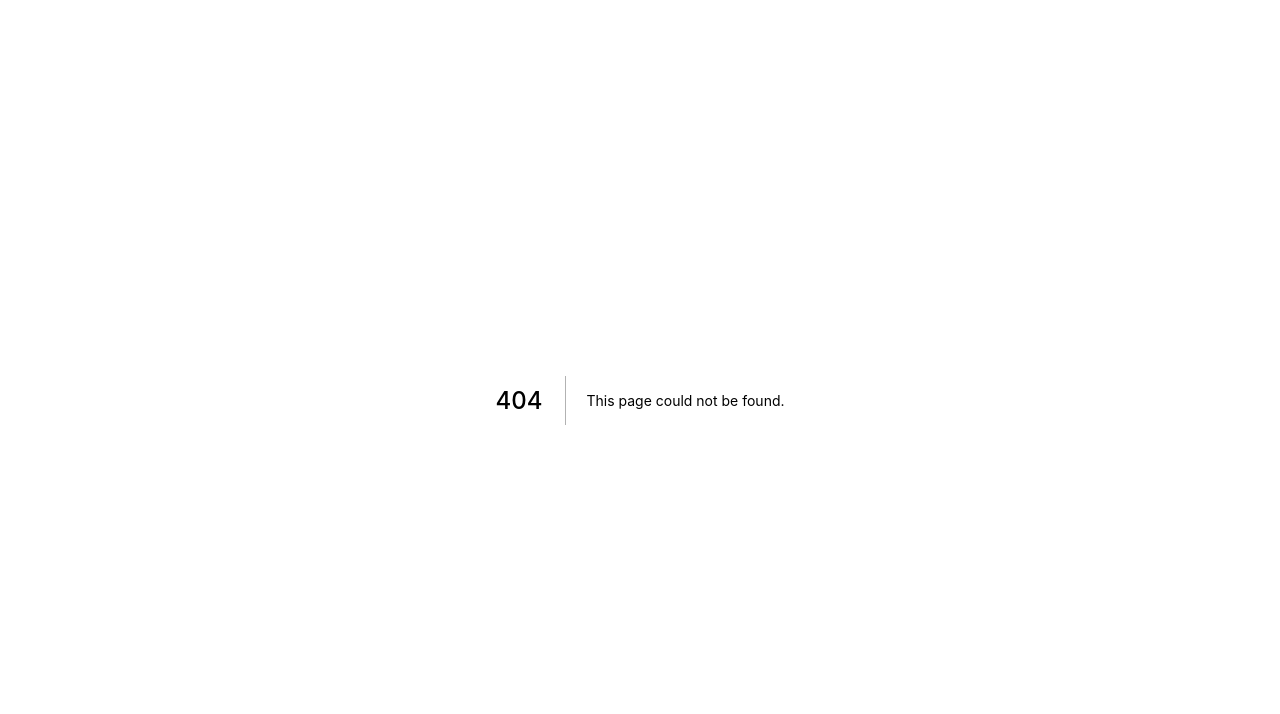
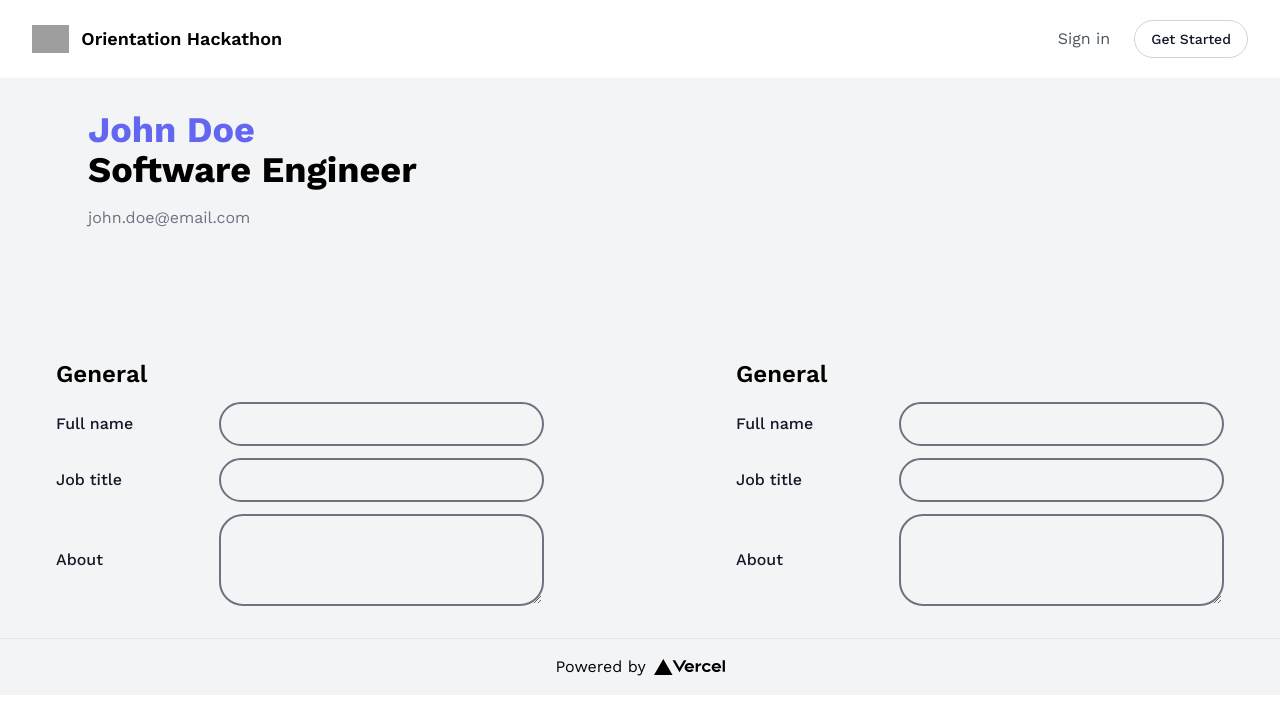
Before and after one commit to HaresMahmood/portfoolio, a Next.js app: page /form in a window 1280 px wide. Before the commit this address had no page. Shown: the top 714 px of the page. Built offline with nearby package versions, Linux system fonts and the light colour scheme; no server answers; grey boxes are pictures that could not be loaded.

Commit message:
Add Profile page.

```diff
--- /dev/null
+++ b/pages/form.js
@@ -0,0 +1,77 @@
+import Head from 'next/head';
+import Header from '../components/header';
+import Image from '../components/image';
+
+const Form = () => {
+    return (
+        <div className="bg-gray-100 flex flex-col items-center justify-center">
+            <Head>
+              <title> Orientation Hackathon </title>
+              <link rel="icon" href="/favicon.ico" />
+              <link rel="preconnect" href="https://fonts.googleapis.com" />
+              <link rel="preconnect" href="https://fonts.gstatic.com" crossorigin />
+              <link href="https://fonts.googleapis.com/css2?family=Work+Sans:wght@200;300;400;500;600;700;800;900&display=swap" rel="stylesheet" />
+            </Head>
+
+            <Header/>
+
+            <main className="flex flex-col items-start gap-32 w-full h-full px-14 py-8">
+                <div className="flex flex-row gap-8 w-full">
+                    <div class="bg-gray-900 h-full aspect-square rounded-full"></div>
+                    <div className="flex flex-col items-start gap-4 w-full">
+                        <h1 className="text-4xl font-bold"> <span className="text-indigo-500">John Doe</span> <br/> <span className="text">Software Engineer</span> </h1>
+                        <p className="text-gray-500"> john.doe@email.com </p>
+                    </div>
+                </div>
+
+                <div className="flex flex-col items-start gap-8 w-full md:flex-row md:gap-48">
+                    <form className="flex flex-col items-start gap-3 w-full" action="/send-data-here" method="post">
+                        <h2 className="text-2xl font-semibold"> General </h2>
+                        <div className="flex flex-row items-center justify-between w-full">
+                            <label className="font-medium text-gray-900" for="name"> Full name </label>
+                            <input className="appearance-none border-2 border-gray-500 text-gray-500 font-medium rounded-full bg-transparent w-2/3 px-4 py-2 focus:text-gray-900" type="text" id="name" name="name" />
+                        </div>
+                        <div className="flex flex-row items-center justify-between w-full">
+                            <label className="font-medium text-gray-900 w-28" for="title"> Job title </label>
+                            <input className="appearance-none border-2 border-gray-500 text-gray-500 font-medium rounded-full bg-transparent w-2/3 px-4 py-2 focus:text-gray-900" type="text" id="title" name="title" />
+                        </div>
+                        <div className="flex flex-row items-center justify-between w-full">
+                            <label className="font-medium text-gray-900 w-28" for="about"> About </label>
+                            <textarea className="appearance-none border-2 border-gray-500 text-gray-500 font-medium rounded-3xl bg-transparent w-2/3 px-4 py-2 focus:text-gray-900" rows={3} id="about" name="about" />
+                        </div>
+                    </form>
+
+                    <form className="flex flex-col items-start gap-3 w-full" action="/send-data-here" method="post">
+                        <h2 className="text-2xl font-semibold"> General </h2>
+                        <div className="flex flex-row items-center justify-between w-full">
+                            <label className="font-medium text-gray-900" for="name"> Full name </label>
+                            <input className="appearance-none border-2 border-gray-500 text-gray-500 font-medium rounded-full bg-transparent w-2/3 px-4 py-2 focus:text-gray-900" type="text" id="name" name="name" />
+                        </div>
+                        <div className="flex flex-row items-center justify-between w-full">
+                            <label className="font-medium text-gray-900 w-28" for="title"> Job title </label>
+                            <input className="appearance-none border-2 border-gray-500 text-gray-500 font-medium rounded-full bg-transparent w-2/3 px-4 py-2 focus:text-gray-900" type="text" id="title" name="title" />
+                        </div>
+                        <div className="flex flex-row items-center justify-between w-full">
+                            <label className="font-medium text-gray-900 w-28" for="about"> About </label>
+                            <textarea className="appearance-none border-2 border-gray-500 text-gray-500 font-medium rounded-3xl bg-transparent w-2/3 px-4 py-2 focus:text-gray-900" rows={3} id="about" name="about" />
+                        </div>
+                    </form>
+                </div>
+            </main>
+
+            <footer className="flex items-center justify-center w-full p-4 border-t">
+                <a
+                    className="flex items-center justify-center"
+                    href="https://vercel.com?utm_source=create-next-app&utm_medium=default-template&utm_campaign=create-next-app"
+                    target="_blank"
+                    rel="noopener noreferrer"
+                    >
+                    Powered by{' '}
+                    <Image alt="Vercel Logo" className="h-4 ml-2" src="/vercel.svg" />
+                </a>
+            </footer>
+        </div>
+    );
+};
+
+export default Form;
```
